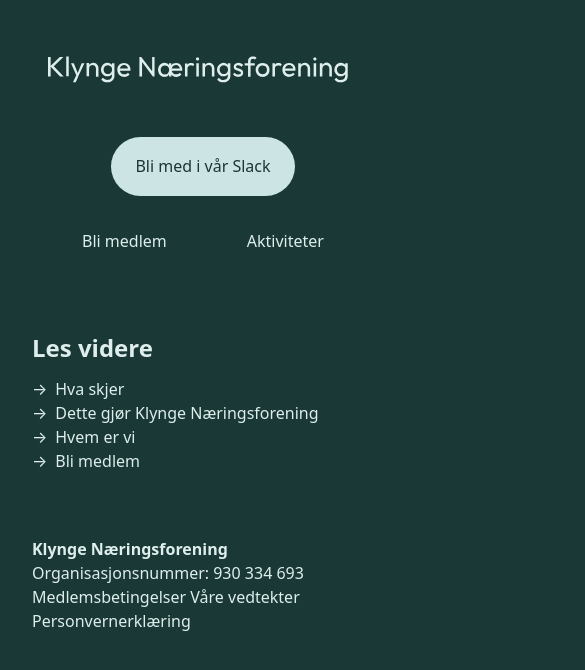
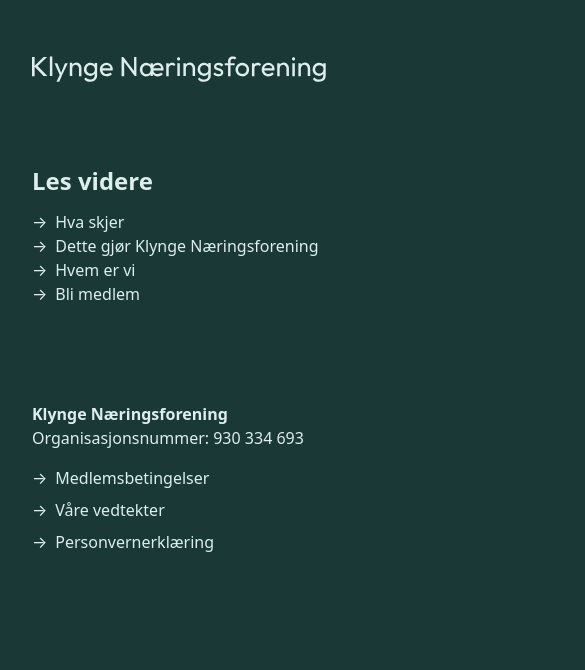
Before and after one commit to klyngeorg/website, an Astro site: page /aktiviteter in a window 390 px wide. Shown: the top 670 px of the page, 585 px wide, since content can reach past the window. Built offline with nearby package versions, Linux system fonts and the light colour scheme; Astro itself is replaced by a stand-in of ours.

Commit message:
feat: improved mobile view

```diff
--- a/src/components/footer.astro
+++ b/src/components/footer.astro
@@ -13,8 +13,32 @@
 <style>
   footer {
     max-width: var(--container-width);
+    margin-block: 3rem;
     margin-inline: auto;
     padding-inline: 2rem;
     padding-bottom: 1rem;
   }
+
+  .footer-links {
+    display: flex;
+    gap: 1rem;
+    margin-top: 1rem;
+  }
+
+  @media (max-width: 740px) {
+    .footer-links {
+      flex-direction: column;
+      gap: 0.5rem;
+    }
+
+    .footer-links > a::before {
+      content: "→";
+      margin-inline-end: 0.5rem;
+      text-decoration: none;
+    }
+
+    .footer-links > a:hover {
+      text-decoration: none;
+    }
+  }
 </style>
--- a/src/components/header.astro
+++ b/src/components/header.astro
@@ -34,7 +34,6 @@
   header {
     display: flex;
     justify-content: space-between;
-    flex-wrap: wrap;
     align-items: center;
     margin-inline: auto;
     padding-top: 2.5rem;
@@ -47,6 +46,7 @@
     display: block;
     padding-block: 1rem;
     color: inherit;
+    min-width: 180px;
   }
 
   ul {
@@ -55,10 +55,15 @@
     margin: 0;
 
     display: flex;
-    flex-wrap: wrap;
     justify-content: center;
     align-items: center;
     gap: 1rem;
+  }
+
+  @media (max-width: 740px) {
+    ul {
+      display: none;
+    }
   }
 
   li a {
@@ -68,18 +73,7 @@
     padding-inline: 1.5rem;
     padding-block: 1.1rem;
     text-decoration: none;
-  }
-
-  @media only screen and (max-width: 630px) {
-    nav {
-      flex-direction: column;
-      align-items: flex-start;
-    }
-
-    li a,
-    .logo {
-      margin-left: 1rem;
-    }
+    white-space: nowrap;
   }
 
   .focus a {
--- a/src/components/layout.astro
+++ b/src/components/layout.astro
@@ -173,13 +173,13 @@
       is:inline
       async
       src="//gc.zgo.at/count.js"
-    ></script>
+    >
+    </script>
     <script
       async
       is:inline
       src="https://www.googletagmanager.com/gtag/js?id=AW-16719606815"
-    >
-    </script>
+    ></script>
     <script>
       window.dataLayer = window.dataLayer || [];
       function gtag() {
--- a/src/components/page-md.astro
+++ b/src/components/page-md.astro
@@ -99,7 +99,7 @@
 
 <style>
   .container {
-    width: var(--container-width);
+    max-width: var(--container-width);
     margin-inline: auto;
     padding: 2rem;
   }
@@ -143,5 +143,4 @@
     border-radius: 50px;
     text-decoration: none;
   }
-
 </style>
--- a/src/pages/aktiviteter.astro
+++ b/src/pages/aktiviteter.astro
@@ -30,8 +30,8 @@
       },
     };
   </script>
-  <script async src="https://static.checkin.no/loaders/eventindex/loader.js">
-  </script>
+  <script async src="https://static.checkin.no/loaders/eventindex/loader.js"
+  ></script>
   <aside>
     <ReadMore />
   </aside>
@@ -42,7 +42,7 @@
     padding-inline: 1rem;
   }
   aside {
-    width: var(--container-width);
+    max-width: var(--container-width);
     padding: 2rem;
     margin-inline: auto;
   }
```
Also changed, not shown: src/pages/om/hvem.mdx (+8 -4 lines).
